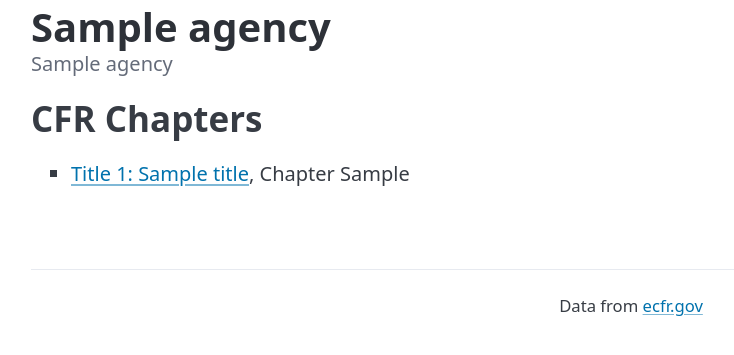
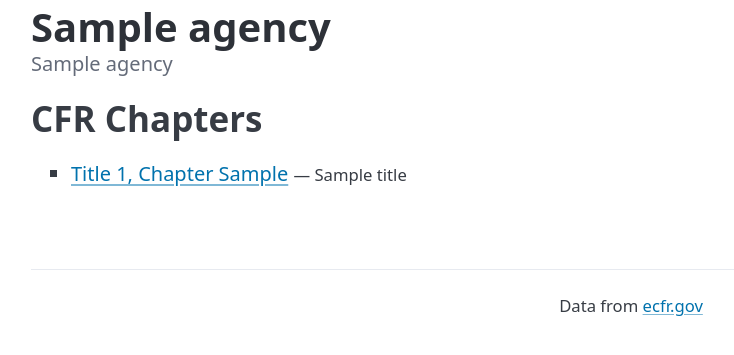
Before and after one commit to CharlieMonk/Lens, a Flask app: page /rankings/agencies/sample in a window 1280 px wide. Shown: the part 196-551 px from the top of the page, without its empty margins (9-743 px from the left). Run offline with Flask 3, Linux system fonts and the light colour scheme; tables that the repository leaves empty hold one stand-in row (values such as "Sample post").

Commit message:
Link agency detail page to chapters instead of titles
- Add id="chapter-X" anchors to chapter elements in title.html
- Update agency_detail.html links to use #chapter-X anchors

Co-Authored-By: Claude Opus 4.5 <noreply@anthropic.com>

```diff
--- a/cfr_viewer/src/cfr_viewer/templates/browse/title.html
+++ b/cfr_viewer/src/cfr_viewer/templates/browse/title.html
@@ -39,7 +39,7 @@
             <span class="reserved-tag">[Reserved]</span>
         </li>
         {% else %}
-        <li class="structure-item depth-{{ depth }}">
+        <li class="structure-item depth-{{ depth }}"{% if node.type == 'chapter' %} id="chapter-{{ node.identifier }}"{% endif %}>
             <details {% if depth == 0 %}open{% endif %}>
                 <summary>
                     <strong>
--- a/cfr_viewer/src/cfr_viewer/templates/rankings/agency_detail.html
+++ b/cfr_viewer/src/cfr_viewer/templates/rankings/agency_detail.html
@@ -25,8 +25,8 @@
 <ul>
     {% for ch in chapters %}
     <li>
-        <a href="{{ url_for('browse.title', title_num=ch.title) }}">Title {{ ch.title }}: {{ ch.title_name }}</a>,
-        Chapter {{ ch.chapter }}
+        <a href="{{ url_for('browse.title', title_num=ch.title) }}#chapter-{{ ch.chapter }}">Title {{ ch.title }}, Chapter {{ ch.chapter }}</a>
+        {% if ch.title_name %}<small>— {{ ch.title_name }}</small>{% endif %}
     </li>
     {% endfor %}
 </ul>
```
